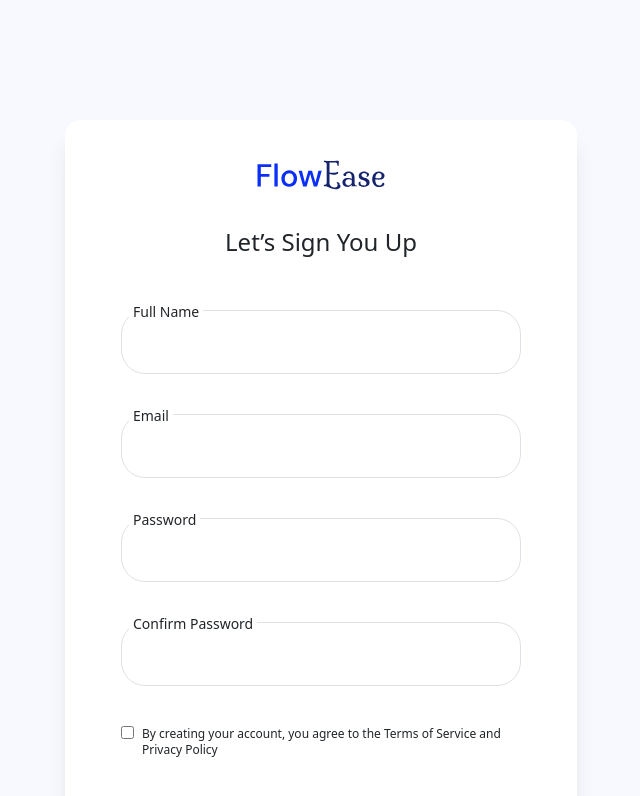
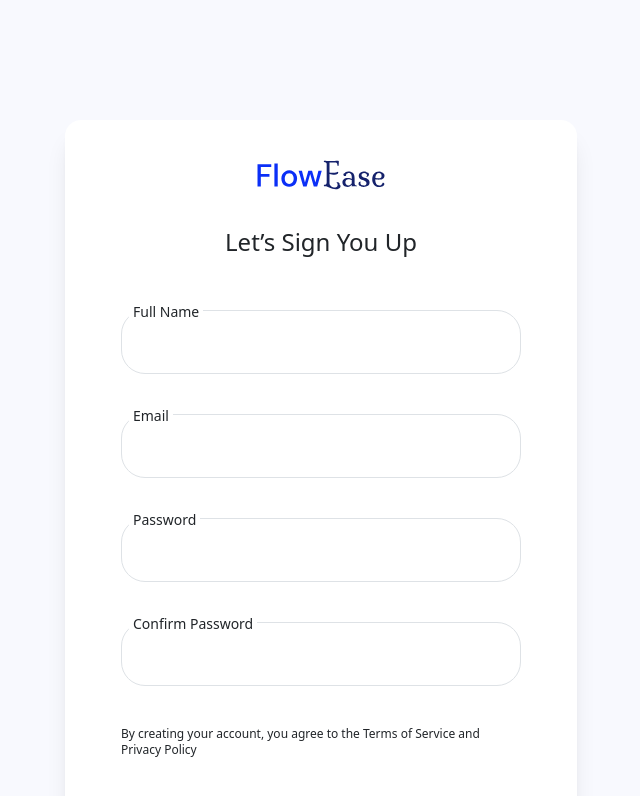
Before and after one commit to valentina-buoro/flowease-app, a React (Create React App) app: page /signup in a window 1280 px wide. Shown: the top 796 px of the page, without its empty margins (319-959 px from the left). Built offline with nearby package versions, Linux system fonts and the light colour scheme.

Commit message:
checkbox fix

```diff
--- a/src/components/landingpageComponents/hero.jsx
+++ b/src/components/landingpageComponents/hero.jsx
@@ -16,7 +16,7 @@ const Hero = () => {
         </p>
 
         <div className="md:flex flex-col md:flex-row gap-6 mt-3 hidden">
-          <Link to="/create-payment" className="route-link">
+          <Link to="/signup" className="route-link">
             <button className="bg-primaryBlue px-10 text-[#ffff] rounded-md py-3 font-bold">
               Get Started
             </button>
--- a/src/pages/authPages/login.jsx
+++ b/src/pages/authPages/login.jsx
@@ -128,7 +128,7 @@ const Login = () => {
 
                 <div className="flex justify-between">
                   <div className="flex items-start">
-                    <input type="checkbox" className="mr-2" required />
+                    {/*<input type="checkbox" className="mr-2" required />*/}
                     <span className="font-medium text-xs ">Remember me</span>
                   </div>
                   <div className="flex items-start">
--- a/src/pages/authPages/signup.jsx
+++ b/src/pages/authPages/signup.jsx
@@ -5,9 +5,7 @@ import axios from "axios";
 import Logo from "../../assets/svgs/logo.svg";
 import { toast } from "react-toastify";
 import "react-toastify/dist/ReactToastify.css";
-//import Loader from "../components/Loader";
-//import MessageAlert from "../components/MessageAlert";
-//import useAuthStore from "../stores/authStore";
+
 
 const Signup = () => {
 
@@ -180,7 +178,7 @@ const Signup = () => {
                 </div>
 
                 <div className="flex items-start">
-                  <input type="checkbox" className="mr-2" required />
+                  {/*<input type="checkbox" className="mr-2"  />*/}
                   <span className="font-medium text-xs ">
                     By creating your account, you agree to the Terms of Service
                     and Privacy Policy
```
